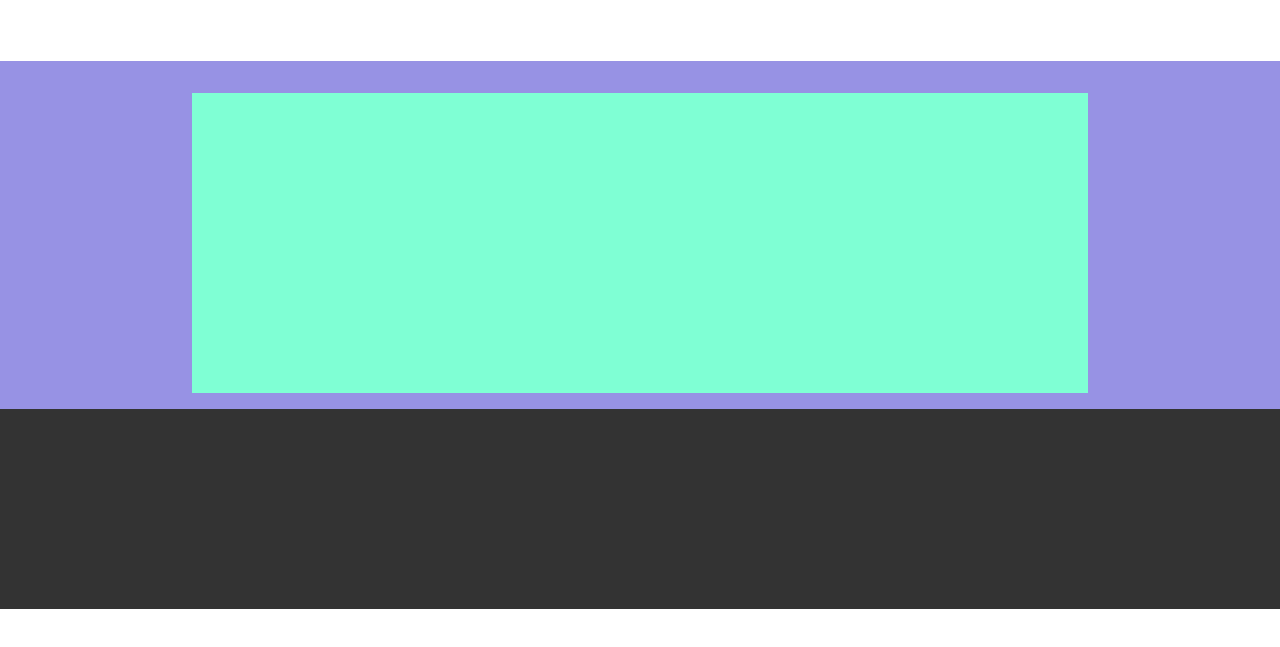
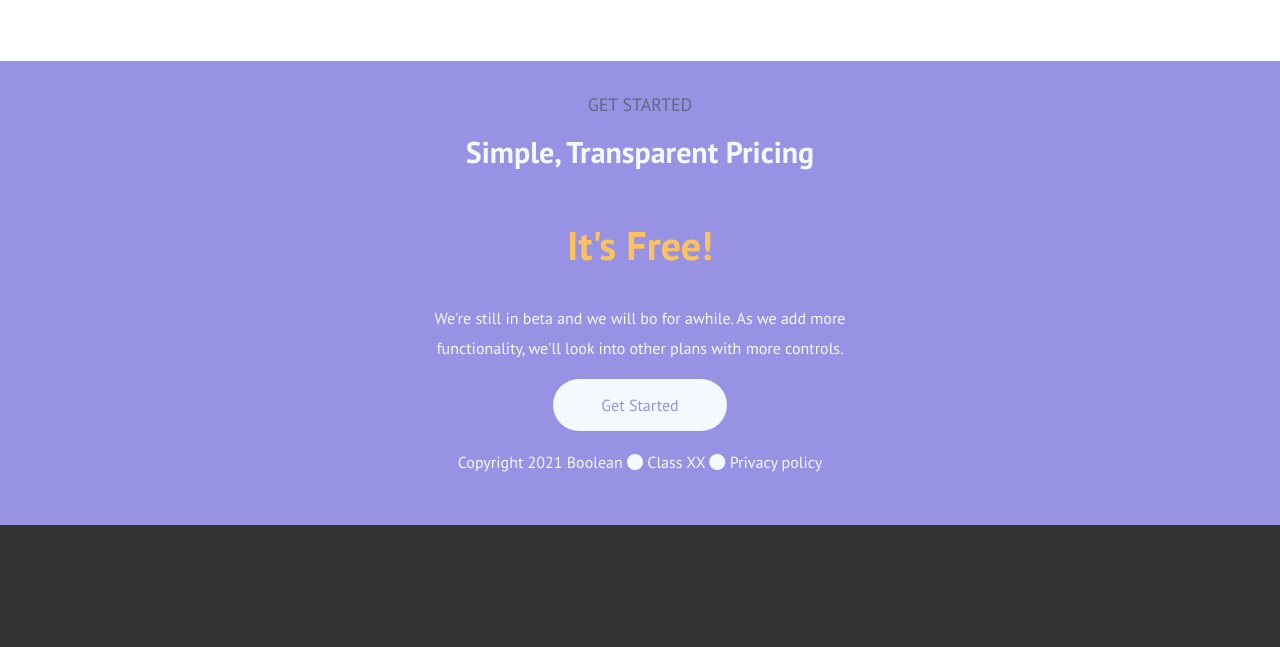
Before and after one commit to karfaisarra/htmlcss-responsive-layout, a plain HTML site: page index.html in a window 1280 px wide. Shown: the part 3931-4578 px from the top of the page. Before the commit the page ends 4540 px from the top, so only its background shows below. Drawn offline with Linux system fonts and the light colour scheme.

Commit message:
fix call to action section

```diff
--- a/assets/css/style.css
+++ b/assets/css/style.css
@@ -100,13 +100,6 @@ a{
 
 /*debug*/
 
-
-
-
-.debug .call_to_action .container{
-    height: 300px;
-    background-color:aquamarine;
-}
 .debug footer {
     height: 200px;
 }
@@ -360,7 +353,35 @@ header .menu li{
 .call_to_action{
     background-color: var(--bg_primary);
 }
-
+.call_to_action_container{
+    text-align: center;
+}
+.get_started {
+    font-size: 18px;
+    color: #5a6e7f;
+}
+.call_to_action_container h2{
+    font-size:30px ;
+    color: var(--bg_light);
+    padding: 1rem 0;
+}
+.call_to_action_container h1{
+    font-size:40px ;
+    color: var(--bg_yellow);
+    padding: 2rem 0;
+}
+.call_to_action_container p{
+    color: var(--bg_light);
+    padding-bottom: 2rem;
+    line-height: 30px;
+}
+.call_to_action_container .btn_all_to_action .btn_light{
+    color: var(--bg_primary);
+    padding: 1rem 3rem;
+}
+.call_to_action_container .btn_all_to_action{
+    padding-bottom: 2rem;
+}
 /*footer*/
 footer{
     background-color: var(--bg_dark);
--- a/index.html
+++ b/index.html
@@ -294,7 +294,16 @@
         </section>
         <section class="call_to_action">
             <div class="container">
-
+                <div class="call_to_action_container">
+                    <span class="get_started">GET STARTED</span>
+                    <h2>Simple, Transparent Pricing</h2>
+                    <h1>It's Free!</h1>
+                    <p>We're still in beta and we will bo for awhile. As we add more <br> functionality, we'll look into other plans with more controls. </p>
+                    <div class="btn_all_to_action">
+                        <a href="#" class="btn btn_light">Get Started</a>
+                    </div>
+                    <p>Copyright 2021 Boolean <i class="fa-solid fa-circle"></i> Class XX <i class="fa-solid fa-circle"></i> <span>Privacy policy</span></p>
+                </div>
             </div>
         </section>
     </main>
```
